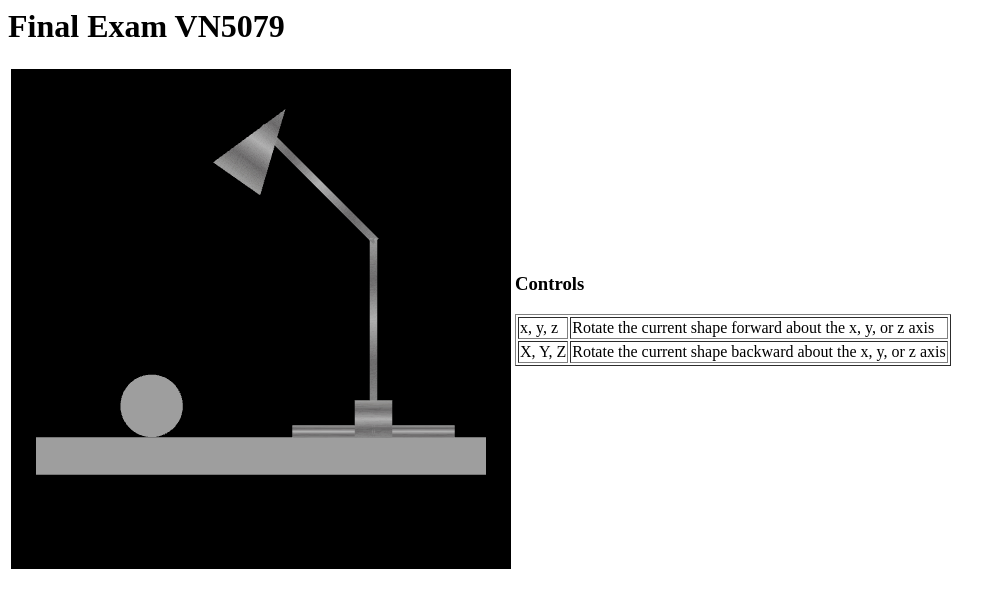
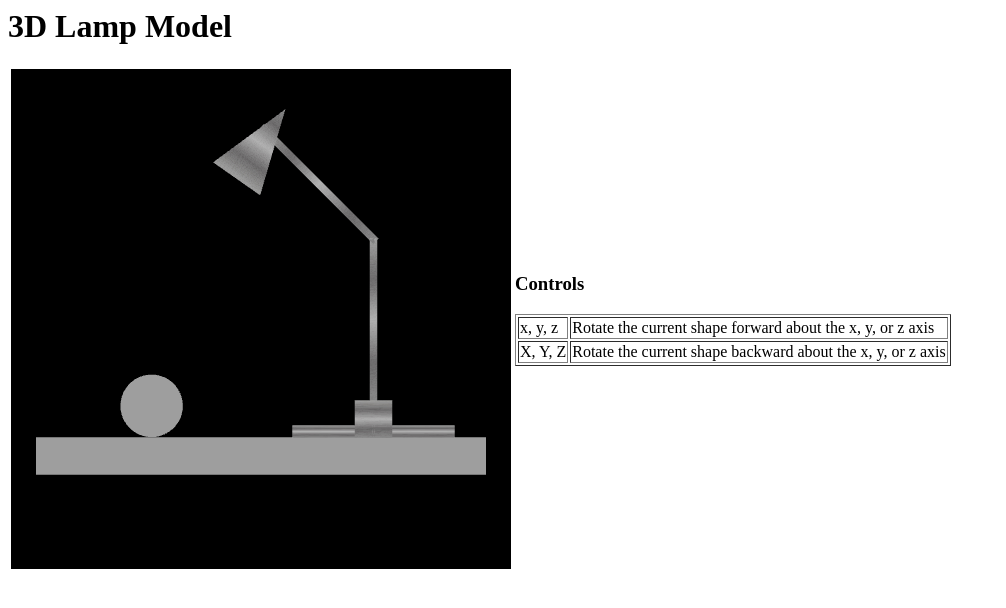
Before and after one commit to venkatanurag1997/3D-lamp, a plain HTML site: page index.html in a window 1280 px wide. Shown: the whole page, without its empty margins (0-1006 px from the left). Drawn offline with Linux system fonts and the light colour scheme.

Commit message:
title update

```diff
--- a/index.html
+++ b/index.html
@@ -160,7 +160,7 @@
 </head>
 
 <body>
-  <h1>Final Exam VN5079</h1>
+  <h1>3D Lamp Model</h1>
   <table>
        <tr>
            <td><canvas id="webgl-canvas" width="500" height="500">
```
